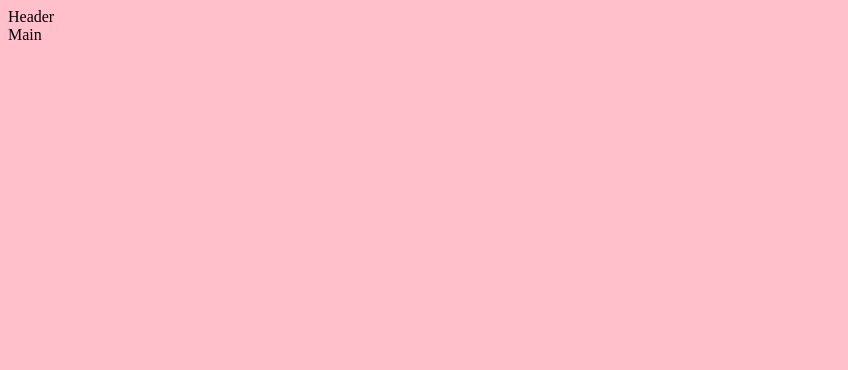
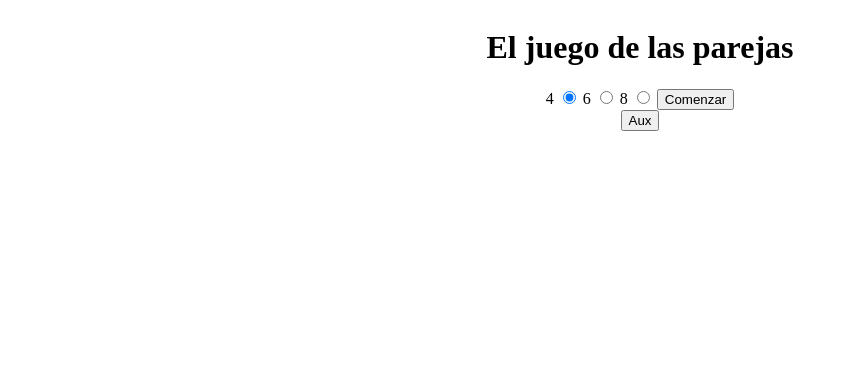
Before and after one commit to ifuenteromero/eljuegodelasparejas, a website: page docs/index.html in a window 1280 px wide. Shown: the whole page, without its empty margins (0-848 px from the left). Drawn offline with Linux system fonts and the light colour scheme.

Commit message:
docs folder

```diff
--- a/docs/assets/css/main.css
+++ b/docs/assets/css/main.css
@@ -1 +1 @@
-body {background-color: pink;}
+.page {display: -webkit-box;display: -ms-flexbox;display: flex;-webkit-box-orient: vertical;-webkit-box-direction: normal;-ms-flex-direction: column;flex-direction: column;-webkit-box-pack: center;-ms-flex-pack: center;justify-content: center;-webkit-box-align: center;-ms-flex-align: center;align-items: center;}body {background-color: white;display: -webkit-box;display: -ms-flexbox;display: flex;-webkit-box-pack: center;-ms-flex-pack: center;justify-content: center;}.main__title {text-align: center;}.form__number-cards {text-align: center;}.card__container {display: -webkit-box;display: -ms-flexbox;display: flex;background-color: white;height: 200px;-webkit-box-pack: center;-ms-flex-pack: center;justify-content: center;margin-top: 20px;list-style: none;-ms-flex-wrap: wrap;flex-wrap: wrap;}.card {width: 160px;background-color: #fff;margin: 0 10px;display: -webkit-box;display: -ms-flexbox;display: flex;-webkit-box-pack: center;-ms-flex-pack: center;justify-content: center;-webkit-box-align: center;-ms-flex-align: center;align-items: center;border: 2px solid black;}
--- a/docs/index.html
+++ b/docs/index.html
@@ -12,8 +12,22 @@
 
     <body>
         <div class="page">
-            <header class="page__header">Header</header>
-            <main class="page__main">Main</main>
+             <h1 class="main__title">El juego de las parejas</h1>
+
+            <form class="form__number-cards">
+                <label for="card4">4</label>
+                <input class="radio-option" type="radio" id="card4" value="4"
+                name="number-cards" checked>
+                <label for="card6">6</label>
+                <input class="radio-option" type="radio" id="card6" value="6"
+                name="number-cards">
+                <label for="card8">8</label>
+                <input class="radio-option" type="radio" id="card8" value="8"
+                name="number-cards">
+                <button type="button" class="btn--begin">Comenzar</button>
+            </form>
+            <button type="button" class="aux">Aux</button>
+            <ul class="card__container"></ul>
         </div>
         <script src="assets/js/main.js"></script>
     </body>
```
Also changed, not shown: docs/assets/js/main.js (+1 -1 lines).
